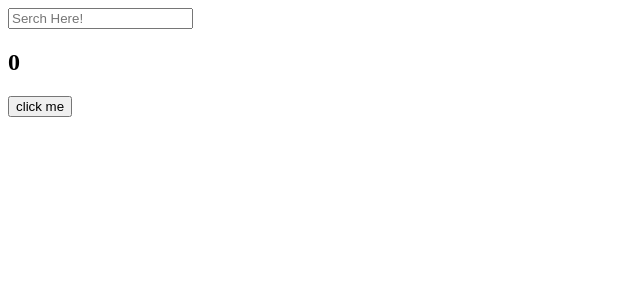
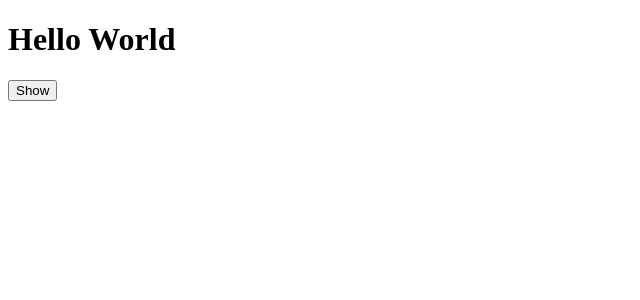
Before and after one commit to timeiscoal/React_practice, a React (Create React App) app in the folder ReactFolder/my-app/: page / in a window 1280 px wide. Shown: the top 300 px of the page, without its empty margins (0-640 px from the left). Built offline with nearby package versions, Linux system fonts and the light colour scheme.

Commit message:
useState, useEffect 연습

```diff
--- a/ReactFolder/my-app/src/App.js
+++ b/ReactFolder/my-app/src/App.js
@@ -1,35 +1,36 @@
 import { useState , useEffect} from "react";
 
-// useEffect  첫번째 argument는 한번만 실행되는 녀석을 넣어준다.
-// useEffect 두번째 argument는 첫번째 argument가 실행되는 조건을 넣어준다 두 번째 argument에서 이벤트가 발생하면 첫번째 argument가 실행된다.. and &&
+// 컨포넌트가 사라지거나 없어 질때의 반응 또한 만들 수 있다. return () =>
+function Hello(){
+  function byFn(){
+    console.log("bye :(")
+  }
+
+  function effectFn(){
+    console.log("Create :)");
+    return byFn
+  }
+  useEffect(effectFn,[])
+  return <h1>Hello</h1>
+}
 
 function App() {
-  const [counter, setValue] = useState(0);
-  const [keyword, setKeyword] = useState("")
-  const counting = () => setValue((counters)=>counters+1)
-  const onChange= (event) =>{setKeyword(event.target.value)};
-  console.log("restart");
-  const iRunOnlyOnce = ()=>{
-    console.log("only_one");
+  const [showing,setShowing] = useState(false);
+  const onClick=()=>{
+    setShowing((prev)=>!prev)
   }
-
-  useEffect(iRunOnlyOnce, [])
-  useEffect(() =>{
-    if (keyword !== "" && keyword.length > 5)
-    {console.log("Serch For" , keyword)
-  }
-    }
-    , [keyword]
-    )
-
 
   return (
     <div>
-      <input value={keyword} onChange={onChange} type="text" placeholder="Serch Here!" />
-      <h2>{counter}</h2>
-      <button onClick={counting}>  click me</button>
+
+    <h1>Hello World</h1>
+
+    {showing ? <Hello /> : null}
+    <button onClick={onClick}>{showing ? "Hide" : "Show"}</button>
 
     </div>
+
+
   );
 }
 
```
